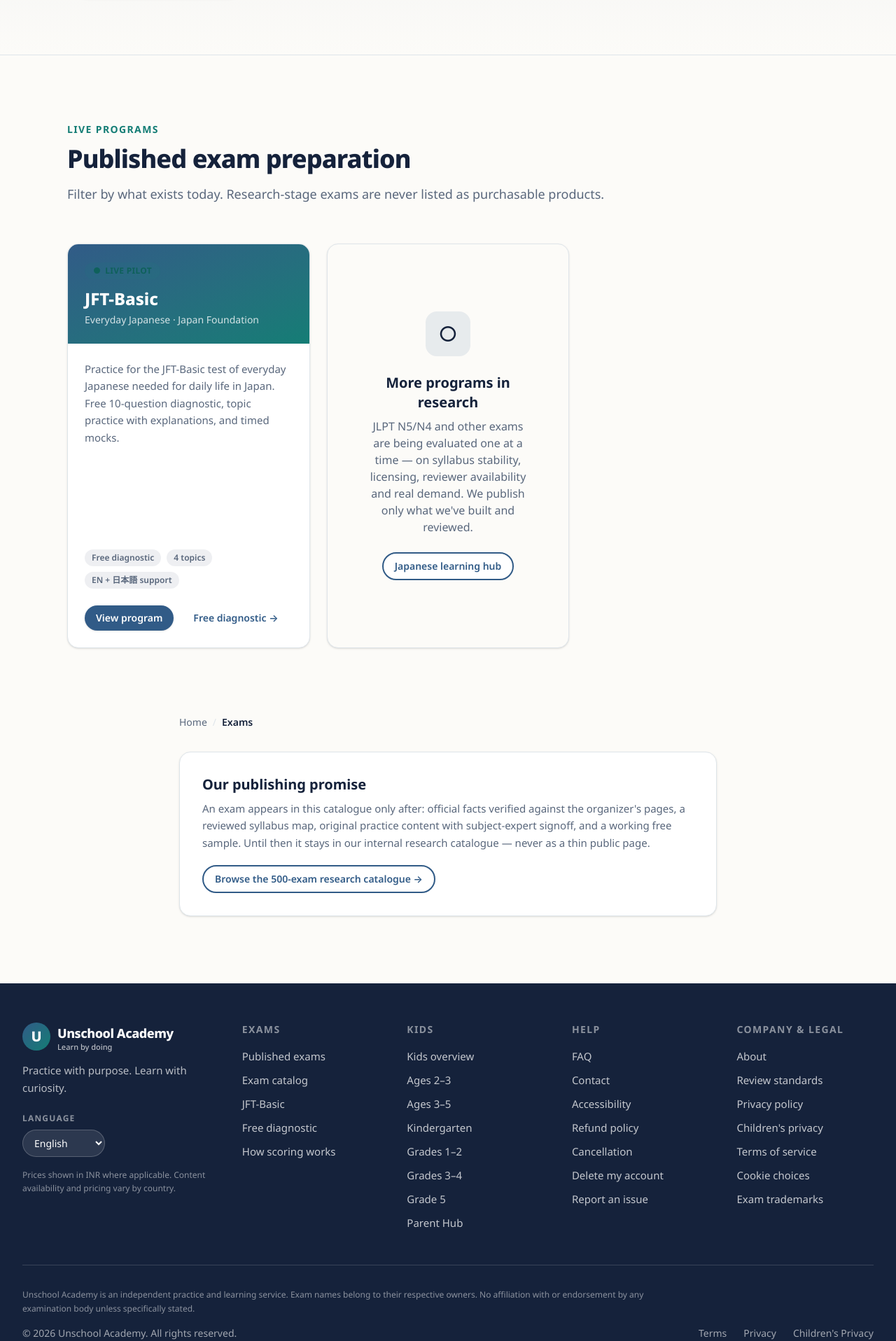
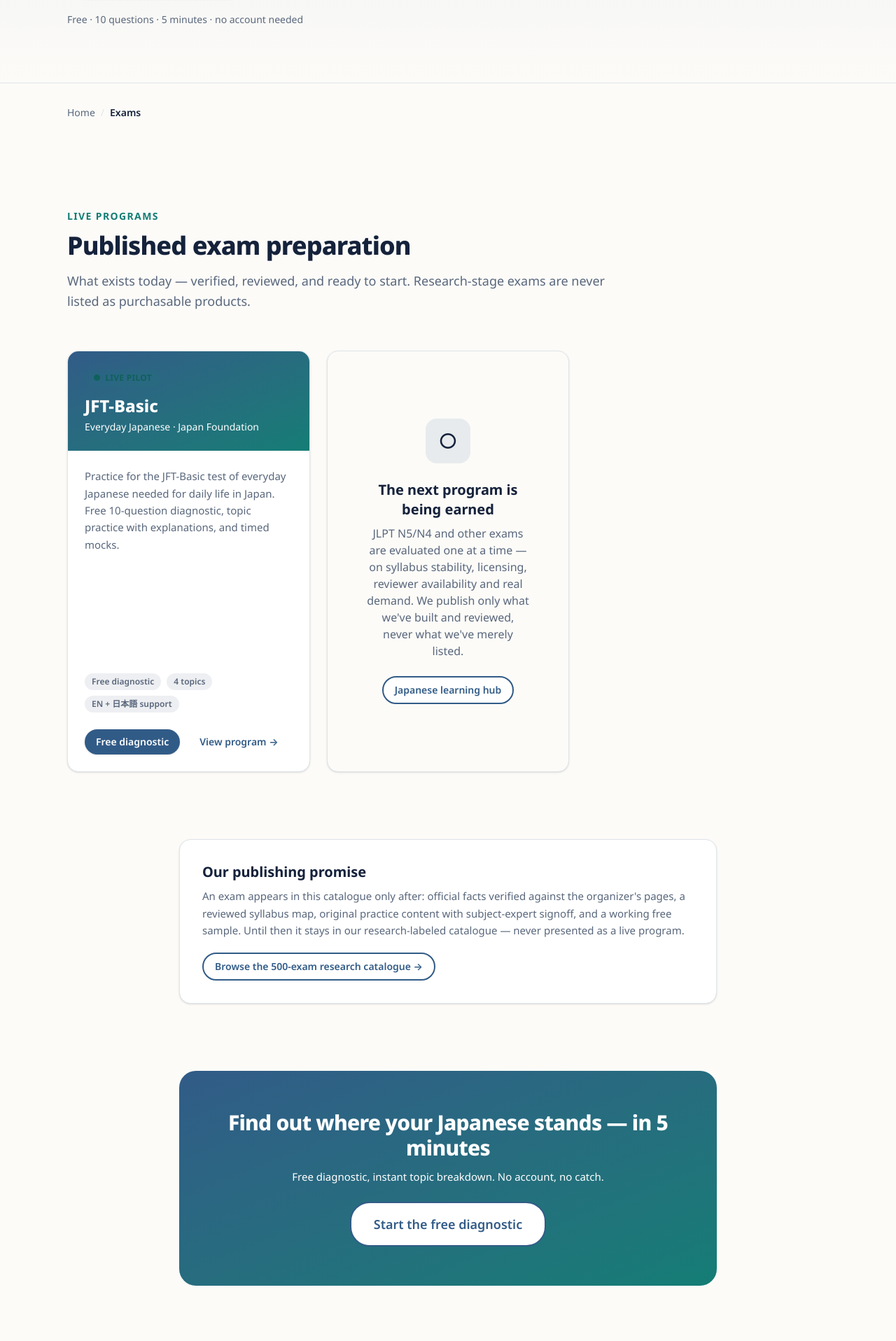
Before and after one commit to heidiwilson1233-Learning/unschool-academy, a Next.js app: page /exams in a window 1280 px wide. Shown: the part 511-2427 px from the top of the page at 70% size. Built offline with nearby package versions, Linux system fonts and the light colour scheme.

Commit message:
Drive run 2: /exams review fixes (5cd2146)

```diff
--- a/app/exams/page.tsx
+++ b/app/exams/page.tsx
@@ -4,34 +4,51 @@
 export const metadata: Metadata = {
   title: "Exams — Published Preparation Programs",
   description:
-    "Browse Unschool Academy's verified exam preparation programs. Only reviewed, live programs are listed — our research catalogue stays internal until verified.",
+    "Browse Unschool Academy's verified exam preparation programs. Only reviewed, live programs are listed — our 500-exam research catalogue is research-labeled, never listed as live, until verified.",
+};
+
+const breadcrumbJsonLd = {
+  "@context": "https://schema.org",
+  "@type": "BreadcrumbList",
+  itemListElement: [
+    { "@type": "ListItem", position: 1, name: "Home", item: "https://unschool.academy/" },
+    { "@type": "ListItem", position: 2, name: "Exams", item: "https://unschool.academy/exams" },
+  ],
 };
 
 export default function ExamsPage() {
   return (
     <>
+      <script type="application/ld+json" dangerouslySetInnerHTML={{ __html: JSON.stringify(breadcrumbJsonLd) }} />
       <PageHero
         eyebrow="Unschool Exams"
         tone="exam"
-        title="One exam done well beats fifty done thinly"
-        sub="Every program below is verified, reviewed, and actually built. Our 500-exam research catalogue stays internal — nothing appears here until it passes verification and content review."
+        title="Pass the JFT-Basic with practice that shows its work"
+        sub="Every program below is verified, reviewed, and actually built — you can start it right now. Our 500-exam research catalogue is research-labeled and never listed as live until each program earns its place here."
       >
         <Button href="/exams/jft-basic/diagnostic" size="lg">Try the free diagnostic</Button>
+        <p className="w-full text-sm text-slate mt-1">Free · 10 questions · 5 minutes · no account needed</p>
       </PageHero>
+
+      <Section className="!pt-8 !pb-0">
+        <div className="max-w-6xl mx-auto">
+          <Breadcrumbs trail={[{ label: "Home", href: "/" }, { label: "Exams" }]} />
+        </div>
+      </Section>
 
       <Section>
         <SectionHeading
           align="left"
           eyebrow="Live programs"
           title="Published exam preparation"
-          sub="Filter by what exists today. Research-stage exams are never listed as purchasable products."
+          sub="What exists today — verified, reviewed, and ready to start. Research-stage exams are never listed as purchasable products."
         />
         <div className="grid md:grid-cols-2 lg:grid-cols-3 gap-6">
           <Card hover className="!p-0 overflow-hidden flex flex-col">
             <div className="bg-gradient-to-br from-academy-blue to-academy-teal p-6 text-white">
-              <Badge tone="success"><span className="text-academy-teal-dark">●</span> Live pilot</Badge>
+              <Badge tone="success"><span className="text-academy-teal-dark" aria-hidden="true">●</span> Live pilot</Badge>
               <h2 className="mt-3 text-2xl font-extrabold">JFT-Basic</h2>
-              <p className="text-white/80 text-sm mt-1">Everyday Japanese · Japan Foundation</p>
+              <p className="text-white text-sm mt-1">Everyday Japanese · Japan Foundation</p>
             </div>
             <div className="p-6 flex-1 flex flex-col">
               <p className="text-slate text-[15px] leading-relaxed flex-1">
@@ -44,16 +61,16 @@
                 <span className="px-2.5 py-1 rounded-full bg-slate/10 text-slate font-semibold">EN + 日本語 support</span>
               </div>
               <div className="mt-6 flex gap-3">
-                <Button href="/exams/jft-basic" size="sm">View program</Button>
-                <Button href="/exams/jft-basic/diagnostic" size="sm" variant="ghost">Free diagnostic →</Button>
+                <Button href="/exams/jft-basic/diagnostic" size="sm">Free diagnostic</Button>
+                <Button href="/exams/jft-basic" size="sm" variant="ghost">View program →</Button>
               </div>
             </div>
           </Card>
 
           <Card className="flex flex-col justify-center !bg-canvas">
             <EmptyState
-              title="More programs in research"
-              body="JLPT N5/N4 and other exams are being evaluated one at a time — on syllabus stability, licensing, reviewer availability and real demand. We publish only what we've built and reviewed."
+              title="The next program is being earned"
+              body="JLPT N5/N4 and other exams are evaluated one at a time — on syllabus stability, licensing, reviewer availability and real demand. We publish only what we've built and reviewed, never what we've merely listed."
               action={<Button href="/exams/japanese" variant="secondary" size="sm">Japanese learning hub</Button>}
             />
           </Card>
@@ -61,16 +78,13 @@
       </Section>
 
       <Section className="!pt-0">
-        <div className="max-w-3xl mx-auto">
-          <Breadcrumbs trail={[{ label: "Home", href: "/" }, { label: "Exams" }]} />
-        </div>
         <Card className="max-w-3xl mx-auto">
           <h2 className="text-xl font-bold text-ink mb-2">Our publishing promise</h2>
           <p className="text-slate leading-relaxed text-[15px]">
             An exam appears in this catalogue only after: official facts verified against the
             organizer&apos;s pages, a reviewed syllabus map, original practice content with
-            subject-expert signoff, and a working free sample. Until then it stays in our internal
-            research catalogue — never as a thin public page.
+            subject-expert signoff, and a working free sample. Until then it stays in our
+            research-labeled catalogue — never presented as a live program.
           </p>
           <div className="mt-5">
             <Button href="/exams/catalog" variant="secondary" size="sm">
@@ -79,6 +93,22 @@
           </div>
         </Card>
       </Section>
+
+      <Section className="!pt-0">
+        <div className="max-w-3xl mx-auto text-center bg-gradient-to-br from-academy-blue to-academy-teal rounded-3xl p-10 md:p-14">
+          <h2 className="text-2xl md:text-3xl font-extrabold text-white tracking-tight">
+            Find out where your Japanese stands — in 5 minutes
+          </h2>
+          <p className="mt-3 text-white text-[15px]">
+            Free diagnostic, instant topic breakdown. No account, no catch.
+          </p>
+          <div className="mt-6">
+            <Button href="/exams/jft-basic/diagnostic" size="lg" variant="secondary">
+              Start the free diagnostic
+            </Button>
+          </div>
+        </div>
+      </Section>
     </>
   );
 }
--- a/components/ui.tsx
+++ b/components/ui.tsx
@@ -265,7 +265,7 @@
         {eyebrow && (
           <p
             className={`text-sm font-bold uppercase tracking-widest mb-4 ${
-              tone === "kids" ? "text-kids-orange-ink" : "text-academy-teal"
+              tone === "kids" ? "text-kids-orange-ink" : tone === "exam" ? "text-academy-teal-dark" : "text-academy-teal"
             }`}
           >
             {eyebrow}
```
